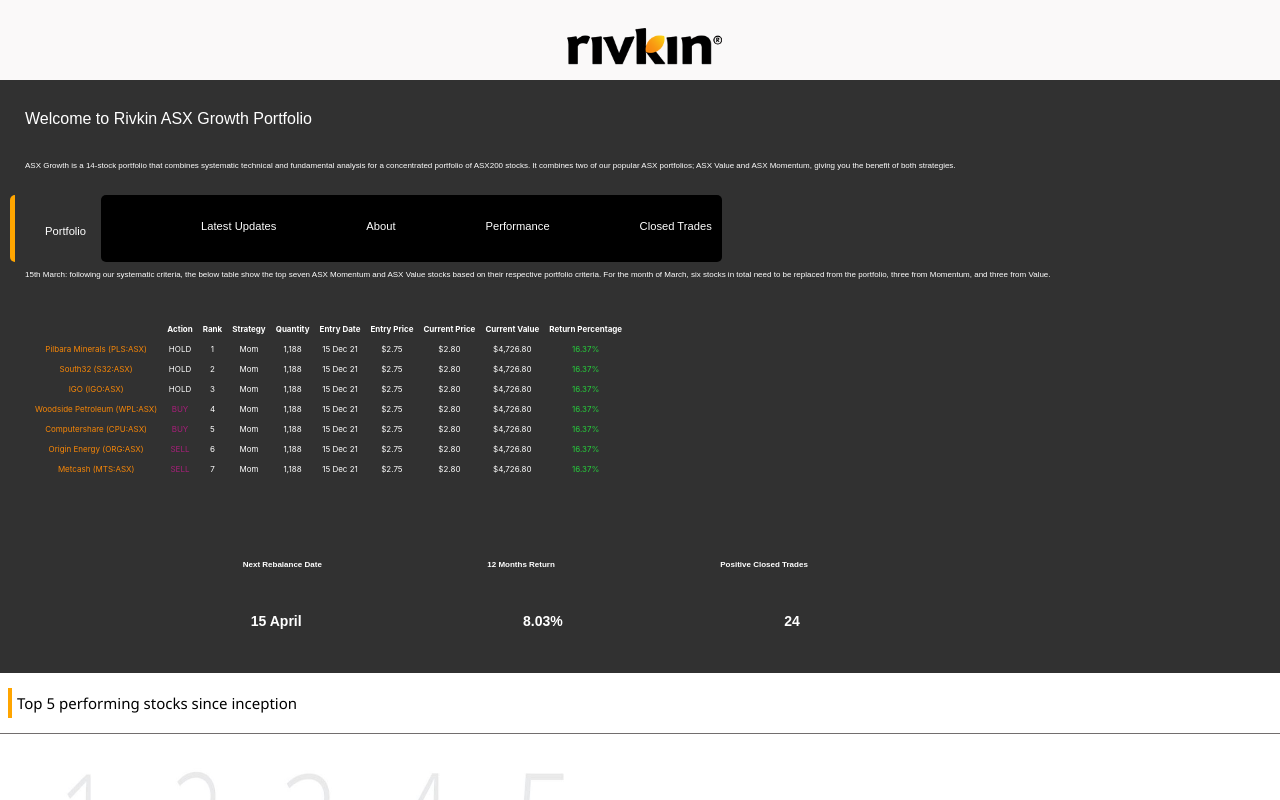
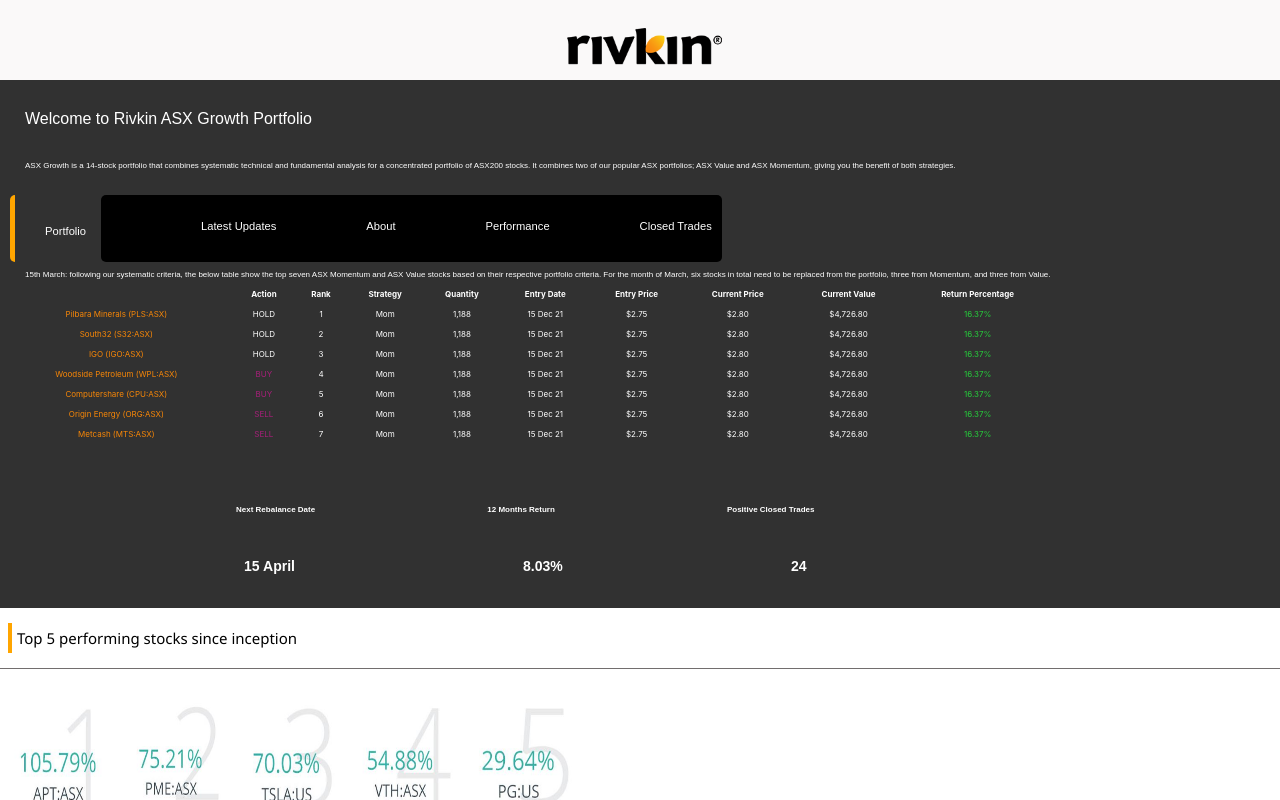
Before and after one commit to AndreaCanevaro/finance-services-app, a React (Create React App) app: page / in a window 1280 px wide. Shown: the top 800 px of the page. Built offline with nearby package versions, Linux system fonts and the light colour scheme.

Commit message:
table config

```diff
--- a/src/components/pages/home/components/Banner.css
+++ b/src/components/pages/home/components/Banner.css
@@ -76,18 +76,20 @@
   }
 
 /*table*/
-.table-container{
+/*.table-container{
   box-sizing: border-box;
   margin-top: 30px;
   padding: 10px;
   align-items: center;
 
-}
+}*/
 .table{
   align-items: center;
 	border-collapse: collapse;
-  margin-bottom: 70px;
-  margin-left: 20px;
+  margin-bottom: 50px;
+  border-spacing: 0;
+  width: 100%;
+  padding: 10px;
 
 }
 
@@ -95,7 +97,6 @@
   padding:5px 5px;
   text-align: center;
   font-size: 0.5rem;
-  box-sizing: border-box;
 }
 
 .table th{
@@ -112,22 +113,8 @@
   color: #f88707;
 }
 
-.table tbody tr:nth-child(even){
-	background-color: #f5f5f5;
-
-}
-
-
 
 /*responsive*/
-@media(max-width: 768px){
-  .table-container{
-  max-width: 768px;
-  }
-
-}
-
-
 @media(max-width: 100px){
     .header{
       display: flex;
@@ -148,35 +135,4 @@
       margin-bottom: 5px;
       margin-right: 5px;
     }
-    .table-container{
-      max-width: 500px;
-      }
-
-  .table thead{
-		display: none;
-	}
-
-	.table, .table tbody, .table tr, .table td{
-		display: block;
-		width: 100%;
-	}
-	.table tr{
-		margin-bottom:15px;
-	}
-	.table td{
-		text-align: right;
-		padding-left: 50%;
-		text-align: right;
-		position: relative;
-	}
-	.table td::before{
-		content: attr(data-label);
-		position: absolute;
-		left:0;
-		width: 50%;
-		padding-left:15px;
-		font-size:15px;
-		font-weight: bold;
-		text-align: left;
-	}
 }
--- a/src/components/pages/home/components/Table.js
+++ b/src/components/pages/home/components/Table.js
@@ -4,7 +4,7 @@
 
 const Table = () => {
   return (
-    <div className="table-container">
+    <div style={{ overflowX: "auto" }} className="table-container">
       <table className="table">
         <thead>
           <tr>
```
